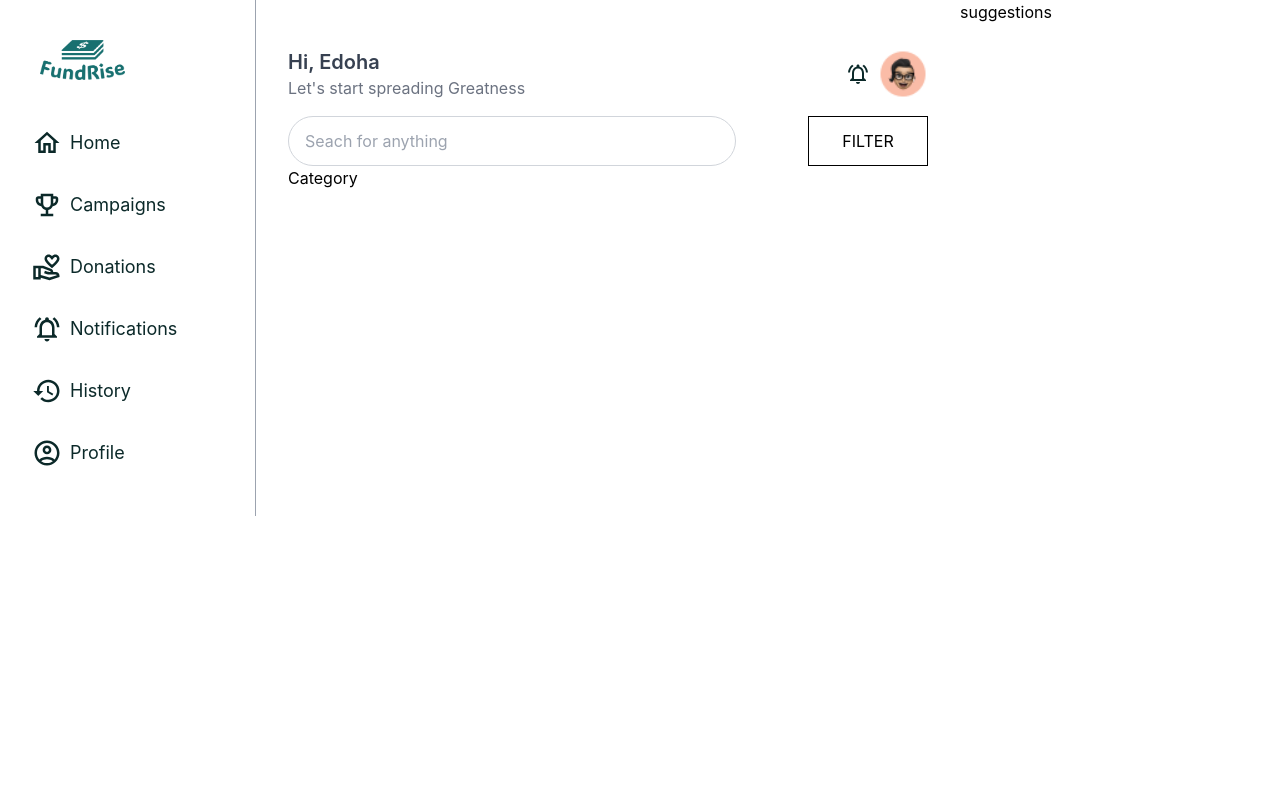
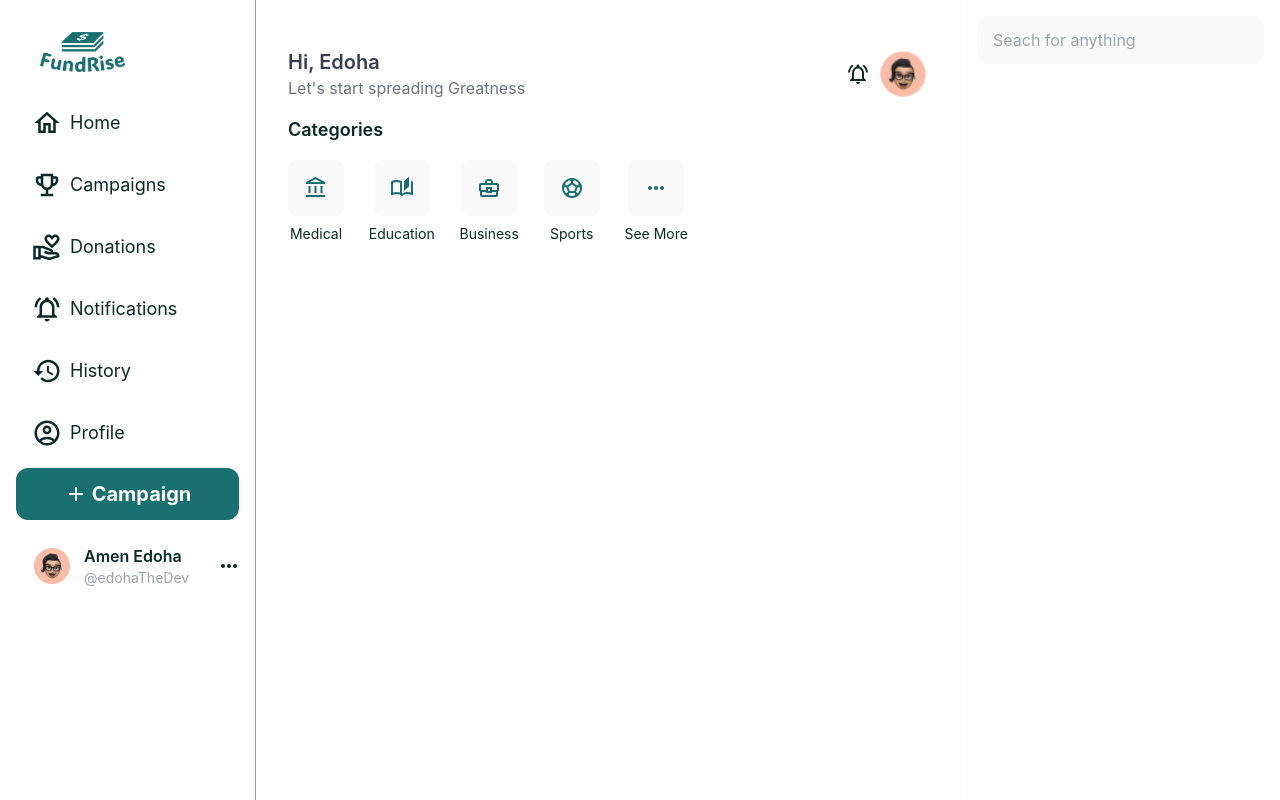
Before and after one commit to edohadevelops/FundRise, a React (Vite) app in the folder frontend/: page / in a window 1280 px wide. Built offline with nearby package versions, Linux system fonts and the light colour scheme.

Commit message:
Home page and Layout 30%

```diff
--- a/frontend/src/components/layout/AppLayout.jsx
+++ b/frontend/src/components/layout/AppLayout.jsx
@@ -9,6 +9,10 @@ import VolunteerActivismOutlinedIcon from '@mui/icons-material/VolunteerActivism
 import NotificationsActiveOutlinedIcon from '@mui/icons-material/NotificationsActiveOutlined';
 import HistoryOutlinedIcon from '@mui/icons-material/HistoryOutlined';
 import AccountCircleOutlinedIcon from '@mui/icons-material/AccountCircleOutlined';
+import AddOutlinedIcon from '@mui/icons-material/AddOutlined';
+import MoreHorizOutlinedIcon from '@mui/icons-material/MoreHorizOutlined';
+import Avatar from '../../assets/Avatar.png';
+
 
 
 const AppLayout = () => {
@@ -17,7 +21,7 @@ const AppLayout = () => {
     <>
       <div className='page'>
         <nav className='page-sidebar'>
-          <img src={Logo} alt='logo' />
+          <img className='sidebar-logo' src={Logo} alt='logo' />
           <div className="sidebar-links">
               <Link className='side-link' to={routes.HOME}>
                 <HomeOutlinedIcon sx={{fontSize: "30px"}} />
@@ -43,13 +47,27 @@ const AppLayout = () => {
                 <AccountCircleOutlinedIcon sx={{fontSize: "30px"}} />
                 <span className='side-link-text'>Profile</span>
               </Link>
+              <Link className='add-campaign-side'>
+                <AddOutlinedIcon />
+                <span>Campaign</span>
+              </Link>
           </div>
+          <Link className="sidebar-profile-actions">
+            <img src={Avatar} alt='profile-picture'/>
+            <div className="side-profile-details">
+              <p className="profile-name">Amen Edoha</p>
+              <p className="profile-user">@edohaTheDev</p>
+            </div>
+            <MoreHorizOutlinedIcon className="side-profile-menu-icon" />
+          </Link>
         </nav>
         <div className="main-content">
           <Outlet />
         </div>
         <div className="suggestions">
-          suggestions
+          <div className="search-section">
+            <input type='text' placeholder="Seach for anything" />
+          </div>
         </div>
     </div>
     </>
--- a/frontend/src/components/layout/style.css
+++ b/frontend/src/components/layout/style.css
@@ -2,19 +2,19 @@
     @apply w-[100vw] h-[100vh] flex flex-col-reverse sm:flex-row
 }
 .page-sidebar{
-    @apply w-full sm:w-fit lg:w-[20%] border-r border-gray-400 sm:px-4 sm:py-8 flex md:flex-col gap-8 h-fit
+    @apply w-full sm:w-fit lg:w-[20%] border-r border-gray-400 sm:px-4 sm:py-8 lg:py-6 flex md:flex-col gap-6 h-fit sm:h-full sm:overflow-y-scroll text-tertiary
 }
-.page-sidebar img {
+.sidebar-logo{
     @apply h-[20px] lg:h-[40px] w-fit pl-2 lg:pl-6 sm:mt-2 hidden sm:block
 }
 .sidebar-links{
-    @apply flex sm:flex-col w-full justify-between sm:justify-normal
+    @apply flex sm:flex-col w-full justify-between sm:justify-normal gap-2
 }
 .side-link{
-    @apply p-4 text-lg rounded-xl flex gap-2 items-center text-[#0b2929]
+    @apply py-3 px-4 text-lg rounded-xl flex gap-2 items-center text-[#0b2929]
 }
 .side-link:hover{
-    @apply bg-gray-200
+    @apply bg-[#fafafa]
 }
 .side-link-text{
     @apply hidden lg:block
@@ -22,9 +22,30 @@
 .side-notify{
     @apply max-sm:hidden
 }
+.add-campaign-side{
+    @apply w-full hidden lg:flex items-center justify-center p-3 bg-[#187070] text-white font-bold rounded-xl text-xl gap-1
+}
+.sidebar-profile-actions{
+    @apply w-full hidden lg:flex items-center px-4 gap-3
+}
+.profile-name{
+    @apply font-semibold
+}
+.profile-user{
+    @apply text-sm text-gray-400
+}
+.side-profile-menu-icon{
+    @apply ml-4
+}
 .main-content{
     @apply w-full lg:w-[55%] p-4 sm:p-8 h-full
 }
 .suggestions{
-    @apply w-[25%] hidden lg:block
+    @apply w-[25%] h-full hidden lg:block p-4 border-l border-l-[#fafafa]
 }
+.search-section{
+    @apply w-full
+}
+.search-section input{
+    @apply w-full bg-[#fafafa] rounded-xl px-4 py-3 outline-none
+}
--- a/frontend/src/pages/user/Home/Home.jsx
+++ b/frontend/src/pages/user/Home/Home.jsx
@@ -3,12 +3,18 @@ import { Link } from 'react-router-dom';
 import NotificationsActiveOutlinedIcon from '@mui/icons-material/NotificationsActiveOutlined';
 import * as routes from '../../../routes/routes';
 import Avatar from '../../../assets/Avatar.png';
+import LocalHospitalOutlinedIcon from '@mui/icons-material/LocalHospitalOutlined';
+import AccountBalanceOutlinedIcon from '@mui/icons-material/AccountBalanceOutlined';
+import AutoStoriesOutlinedIcon from '@mui/icons-material/AutoStoriesOutlined';
+import SportsSoccerOutlinedIcon from '@mui/icons-material/SportsSoccerOutlined';
+import BusinessCenterOutlinedIcon from '@mui/icons-material/BusinessCenterOutlined';
+import MoreHorizOutlinedIcon from '@mui/icons-material/MoreHorizOutlined';
 import './style.css';
 
 const Home = () => {
 
     return (
-        <div>
+        <div className="home">
             <div className="intro-section">
                 <div className="intro-details">
                     <p className="intro-greeting">Hi, Edoha</p>
@@ -24,14 +30,43 @@ const Home = () => {
             <div className="filter-section">
                 <input type='text' placeholder="Seach for anything" />
                 <div className="category-filter">
-                    FILTER
+                    All Categories
                 </div>
             </div>
             <div className="category-section">
-                <p className="category-title">Category</p>
+                <p className="category-title">Categories</p>
                 <div className="category-links">
                     <div className="category-link">
+                        <div className="category-icon-div">
+                            <AccountBalanceOutlinedIcon className="category-icon" />
+                        </div>
+                        <p>Medical</p>
+                    </div>
+                    <div className="category-link">
+                        <div className="category-icon-div">
+                            <AutoStoriesOutlinedIcon className="category-icon" />
+                        </div>
+                        <p>Education</p>
+                    </div>
+                    <div className="category-link">
+                        <div className="category-icon-div">
+                            <BusinessCenterOutlinedIcon className="category-icon" />
+                        </div>
 
+                        <p>Business</p>
+                    </div>
+                    <div className="category-link">
+                        <div className="category-icon-div">
+                            <SportsSoccerOutlinedIcon className="category-icon" />
+                        </div>
+                        <p>Sports</p>
+                    </div>
+                    <div className="category-link">
+                        <div className="category-icon-div">
+                            <MoreHorizOutlinedIcon className="category-icon" />
+                        </div>
+
+                        <p>See More</p>
                     </div>
                 </div>
             </div>
--- a/frontend/src/pages/user/Home/style.css
+++ b/frontend/src/pages/user/Home/style.css
@@ -1,5 +1,8 @@
+.home{
+    @apply text-tertiary flex flex-col gap-4
+}
 .intro-section{
-    @apply py-4 flex justify-between
+    @apply pt-4 flex justify-between
 }
 .intro-avatar{
     @apply flex items-center gap-1
@@ -20,11 +23,29 @@
     @apply text-gray-500 max-sm:text-sm
 }
 .filter-section{
-    @apply flex justify-between max-lg:gap-4
+    @apply flex justify-between max-lg:gap-4 lg:hidden
 }
 .filter-section input {
-    @apply w-full sm:w-[70%] border border-gray-300 rounded-full px-4 py-3 sm:py-0 outline-none
+    @apply w-full sm:w-[70%] bg-[#fafafa] rounded-lg px-4 py-3 sm:py-0 outline-none
+}
+.category-section{
+    @apply flex flex-col gap-4
+}
+.category-title{
+    @apply text-lg font-semibold
 }
 .category-filter{
     @apply h-[50px] w-[120px] border border-black hidden sm:flex justify-center items-center
 }
+.category-links{
+    @apply flex justify-between w-full max-w-[400px]
+}
+.category-link{
+    @apply flex flex-col items-center text-sm gap-2
+}
+.category-icon{
+    @apply text-[#187070]
+}
+.category-icon-div{
+    @apply p-4 rounded-lg bg-[#fafafa]
+}
--- a/frontend/tailwind.config.js
+++ b/frontend/tailwind.config.js
@@ -5,7 +5,11 @@ export default {
     './src/**/*.{js,ts,jsx,tsx}',
   ],
   theme: {
-    extend: {},
+    extend: {
+      colors: {
+        tertiary: "#0b2929"
+      }
+    },
   },
   plugins: [],
 }
```
